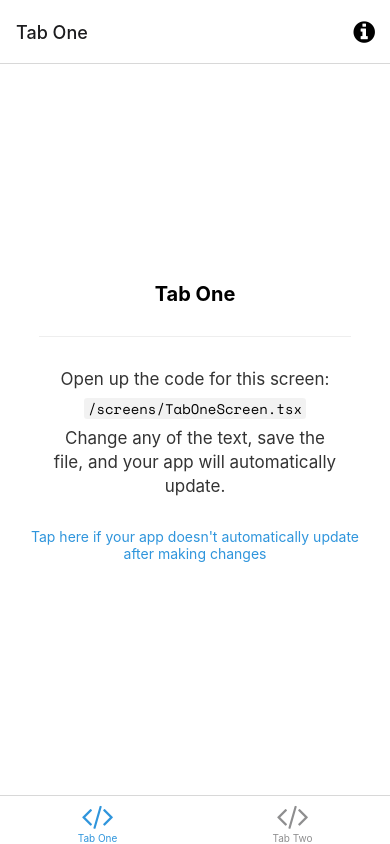
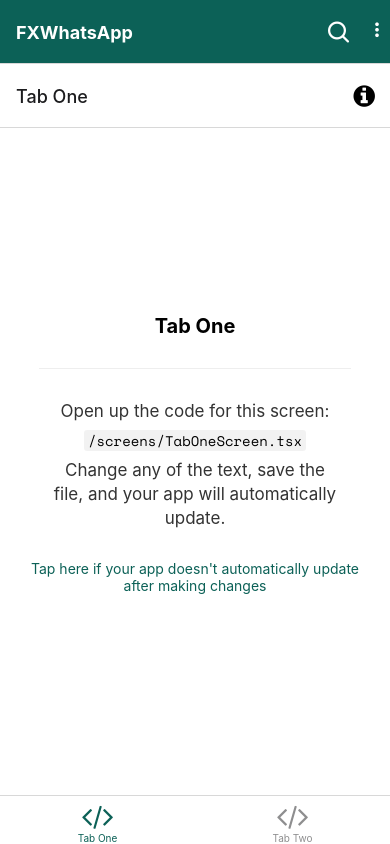
Before and after one commit to Naveed-Shoukat/WhatsAppClone, a React Native app: screen /TabOne in a window 390 px wide. Built offline with nearby package versions, Linux system fonts and the light colour scheme; what expo-linking would draw is missing.

Commit message:
initial commit

```diff
--- a/constants/Colors.ts
+++ b/constants/Colors.ts
@@ -1,4 +1,4 @@
-const tintColorLight = '#2f95dc';
+const tintColorLight = '#0C6157';
 const tintColorDark = '#fff';
 
 export default {
--- a/navigation/index.tsx
+++ b/navigation/index.tsx
@@ -5,10 +5,16 @@
  */
 import { FontAwesome } from '@expo/vector-icons';
 import { createBottomTabNavigator } from '@react-navigation/bottom-tabs';
-import { NavigationContainer, DefaultTheme, DarkTheme } from '@react-navigation/native';
+import {
+  NavigationContainer,
+  DefaultTheme,
+  DarkTheme,
+} from '@react-navigation/native';
 import { createNativeStackNavigator } from '@react-navigation/native-stack';
 import * as React from 'react';
 import { ColorSchemeName, Pressable } from 'react-native';
+import { View } from '../components/Themed';
+import { Octicons, MaterialCommunityIcons } from '@expo/vector-icons';
 
 import Colors from '../constants/Colors';
 import useColorScheme from '../hooks/useColorScheme';
@@ -16,14 +22,23 @@
 import NotFoundScreen from '../screens/NotFoundScreen';
 import TabOneScreen from '../screens/TabOneScreen';
 import TabTwoScreen from '../screens/TabTwoScreen';
-import { RootStackParamList, RootTabParamList, RootTabScreenProps } from '../types';
+import {
+  RootStackParamList,
+  RootTabParamList,
+  RootTabScreenProps,
+} from '../types';
 import LinkingConfiguration from './LinkingConfiguration';
 
-export default function Navigation({ colorScheme }: { colorScheme: ColorSchemeName }) {
+export default function Navigation({
+  colorScheme,
+}: {
+  colorScheme: ColorSchemeName;
+}) {
   return (
     <NavigationContainer
       linking={LinkingConfiguration}
-      theme={colorScheme === 'dark' ? DarkTheme : DefaultTheme}>
+      theme={colorScheme === 'dark' ? DarkTheme : DefaultTheme}
+    >
       <RootNavigator />
     </NavigationContainer>
   );
@@ -37,9 +52,53 @@
 
 function RootNavigator() {
   return (
-    <Stack.Navigator>
-      <Stack.Screen name="Root" component={BottomTabNavigator} options={{ headerShown: false }} />
-      <Stack.Screen name="NotFound" component={NotFoundScreen} options={{ title: 'Oops!' }} />
+    <Stack.Navigator
+      screenOptions={{
+        headerStyle: {
+          backgroundColor: Colors.light.tint,
+        },
+        headerTintColor: Colors.light.background,
+        headerTitleAlign: 'left',
+        headerTitleStyle: {
+          fontWeight: 'bold',
+        },
+      }}
+    >
+      <Stack.Screen
+        name="Root"
+        component={BottomTabNavigator}
+        options={{
+          headerShown: true,
+          title: 'FXWhatsApp',
+          headerRight: () => (
+            <View
+              style={{
+                flexDirection: 'row',
+                backgroundColor: Colors.light.tint,
+                width: 60,
+                justifyContent: 'space-between',
+                marginRight: 2,
+              }}
+            >
+              <Octicons
+                name="search"
+                size={24}
+                color={Colors.light.background}
+              />
+              <MaterialCommunityIcons
+                name="dots-vertical"
+                size={22}
+                color={Colors.light.background}
+              />
+            </View>
+          ),
+        }}
+      />
+      <Stack.Screen
+        name="NotFound"
+        component={NotFoundScreen}
+        options={{ title: 'Oops!' }}
+      />
       <Stack.Group screenOptions={{ presentation: 'modal' }}>
         <Stack.Screen name="Modal" component={ModalScreen} />
       </Stack.Group>
@@ -61,7 +120,8 @@
       initialRouteName="TabOne"
       screenOptions={{
         tabBarActiveTintColor: Colors[colorScheme].tint,
-      }}>
+      }}
+    >
       <BottomTab.Screen
         name="TabOne"
         component={TabOneScreen}
@@ -73,7 +133,8 @@
               onPress={() => navigation.navigate('Modal')}
               style={({ pressed }) => ({
                 opacity: pressed ? 0.5 : 1,
-              })}>
+              })}
+            >
               <FontAwesome
                 name="info-circle"
                 size={25}
--- a/package.json
+++ b/package.json
@@ -16,6 +16,7 @@
   "dependencies": {
     "@expo/vector-icons": "^13.0.0",
     "@react-navigation/bottom-tabs": "^6.0.5",
+    "@react-navigation/material-top-tabs": "^6.2.2",
     "@react-navigation/native": "^6.0.2",
     "@react-navigation/native-stack": "^6.1.0",
     "expo": "~45.0.0",
@@ -30,8 +31,10 @@
     "react": "17.0.2",
     "react-dom": "17.0.2",
     "react-native": "0.68.2",
+    "react-native-reanimated": "^2.9.1",
     "react-native-safe-area-context": "4.2.4",
     "react-native-screens": "~3.11.1",
+    "react-native-tab-view": "^3.1.1",
     "react-native-web": "0.17.7"
   },
   "devDependencies": {
```
Also changed, not shown: navigation/MainTabNavigator.tsx (added, +50 -0 lines), 1 other file (tests, documents, lock files or other folders).
